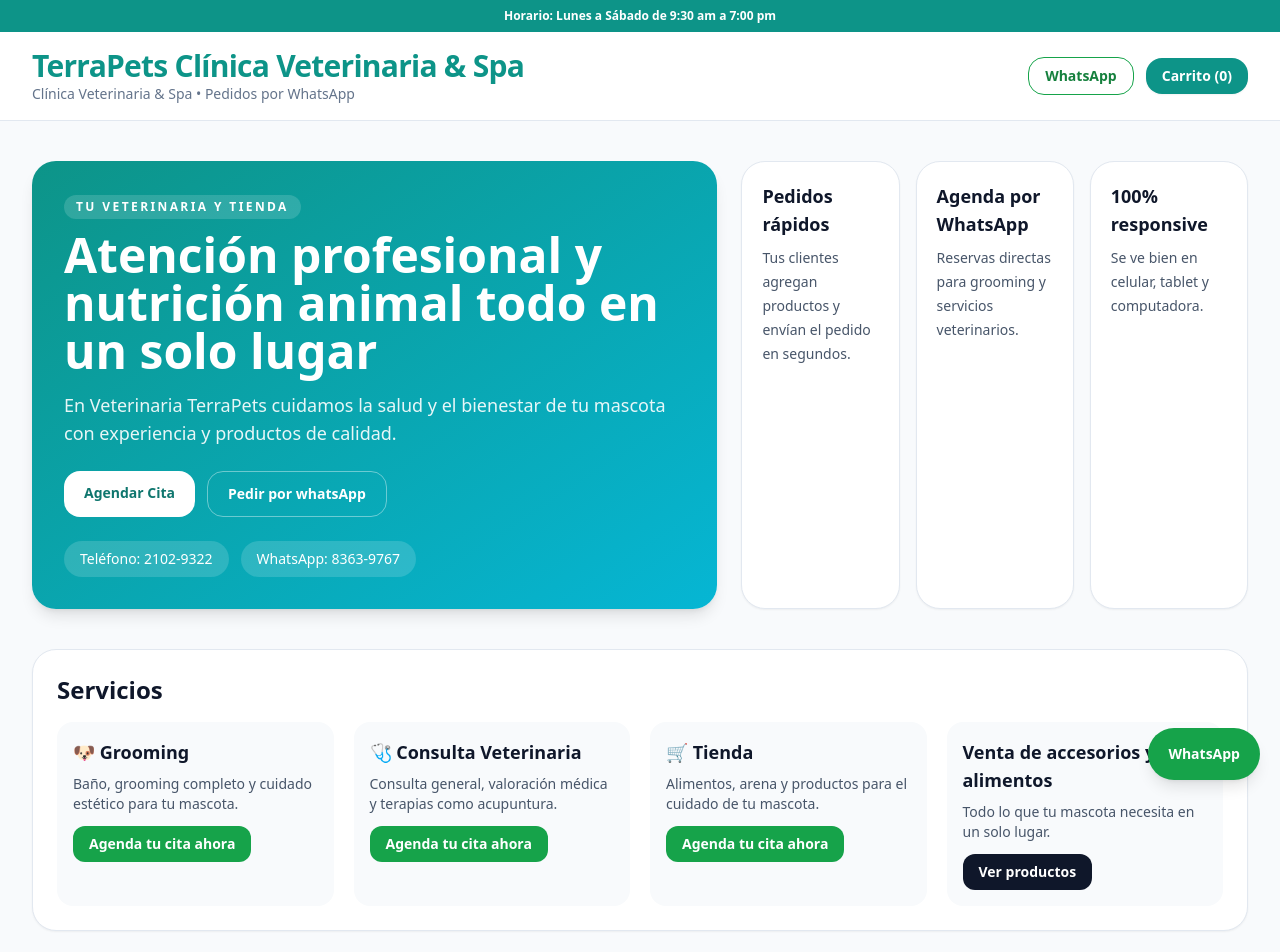
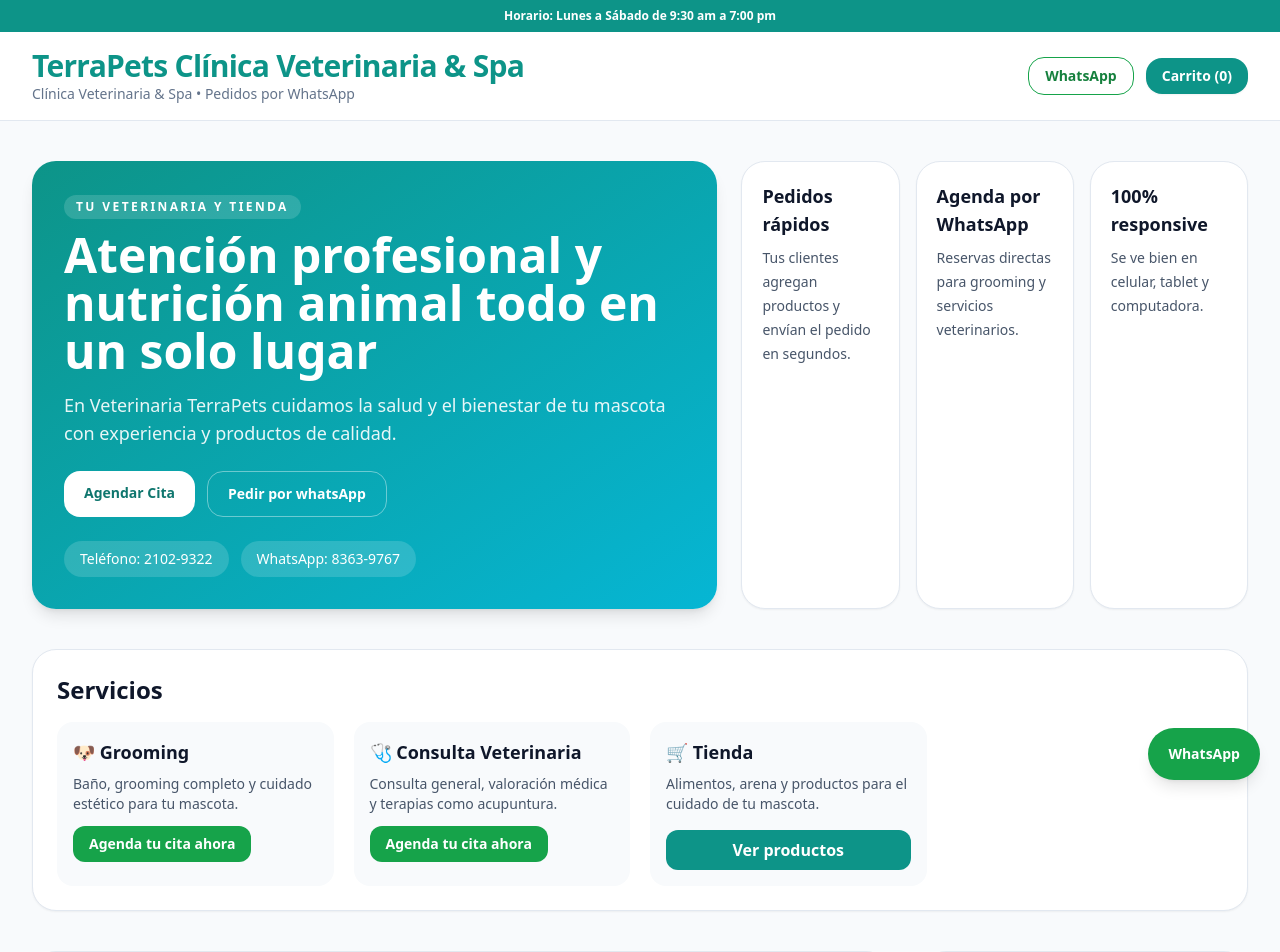
Before and after one commit to jcarsa23-tech/terrapets-web, a React (Vite) app: page / in a window 1280 px wide. Shown: the top 952 px of the page. Built offline with nearby package versions, Linux system fonts and the light colour scheme.

Commit message:
Update App.jsx

```diff
--- a/src/App.jsx
+++ b/src/App.jsx
@@ -235,23 +235,23 @@
   url={`https://wa.me/50688097664?text=Hola,%20quiero%20agendar%20una%20consulta%20veterinaria%20para%20mi%20mascota`}
 />
 
-<ServiceCard
-  title="🛒 Tienda"
-  text="Alimentos, arena y productos para el cuidado de tu mascota."
-  url={() => {
-    const tienda = document.getElementById("tienda");
-    if (tienda) tienda.scrollIntoView({ behavior: "smooth" });
-  }}
-/>
-            <div className="rounded-2xl bg-slate-50 p-4">
-              <h3 className="text-lg font-bold">Venta de accesorios y alimentos</h3>
-              <p className="mt-2 text-sm text-slate-600">
-                Todo lo que tu mascota necesita en un solo lugar.
-              </p>
-              <a href="#productos" className="mt-3 inline-block rounded-xl bg-slate-900 px-4 py-2 text-sm font-bold text-white">
-                Ver productos
-              </a>
-            </div>
+<div className="rounded-2xl bg-slate-50 p-4">
+  <h3 className="text-lg font-bold">🛒 Tienda</h3>
+  <p className="mt-2 text-sm text-slate-600">
+    Alimentos, arena y productos para el cuidado de tu mascota.
+  </p>
+  <button
+    onClick={() => {
+      const tienda = document.getElementById("tienda");
+      if (tienda) tienda.scrollIntoView({ behavior: "smooth" });
+    }}
+    className="mt-4 w-full rounded-xl bg-teal-600 text-white py-2 font-semibold"
+  >
+    Ver productos
+  </button>
+</div>
+
+
           </div>
         </div>
       </section>
```
